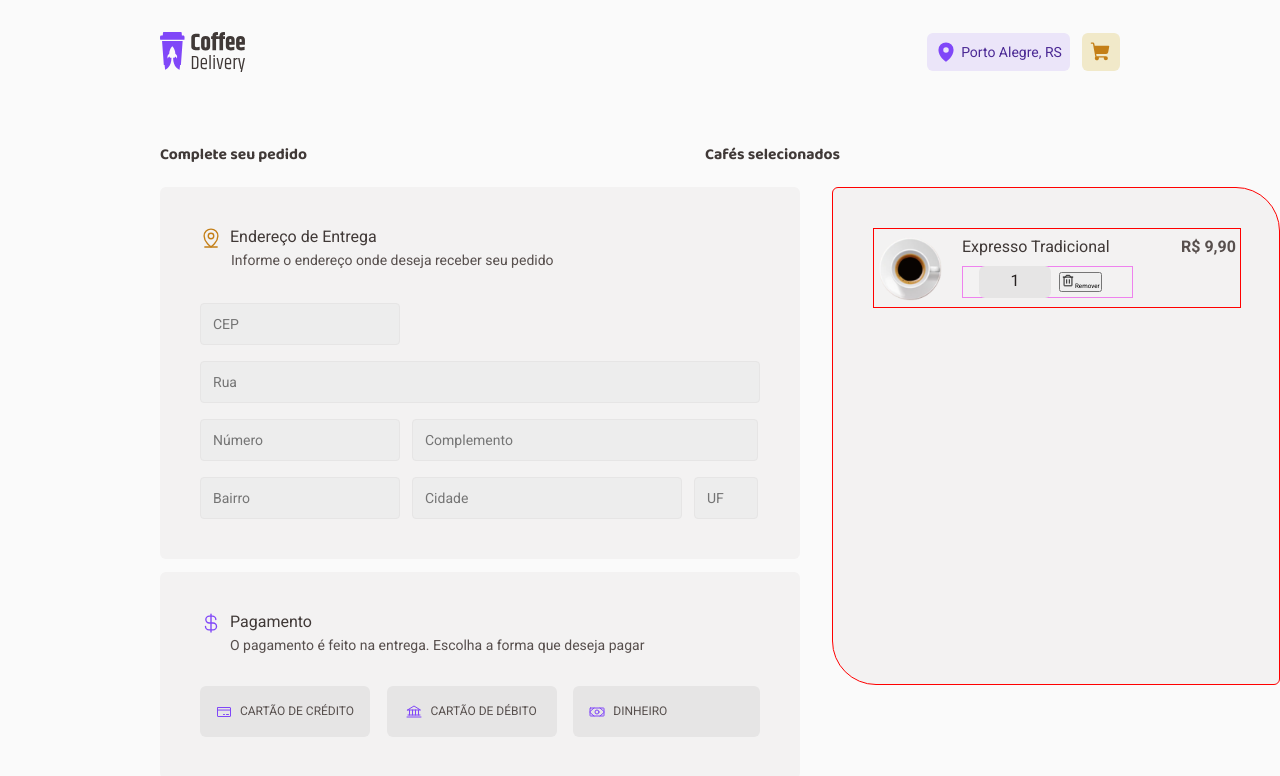
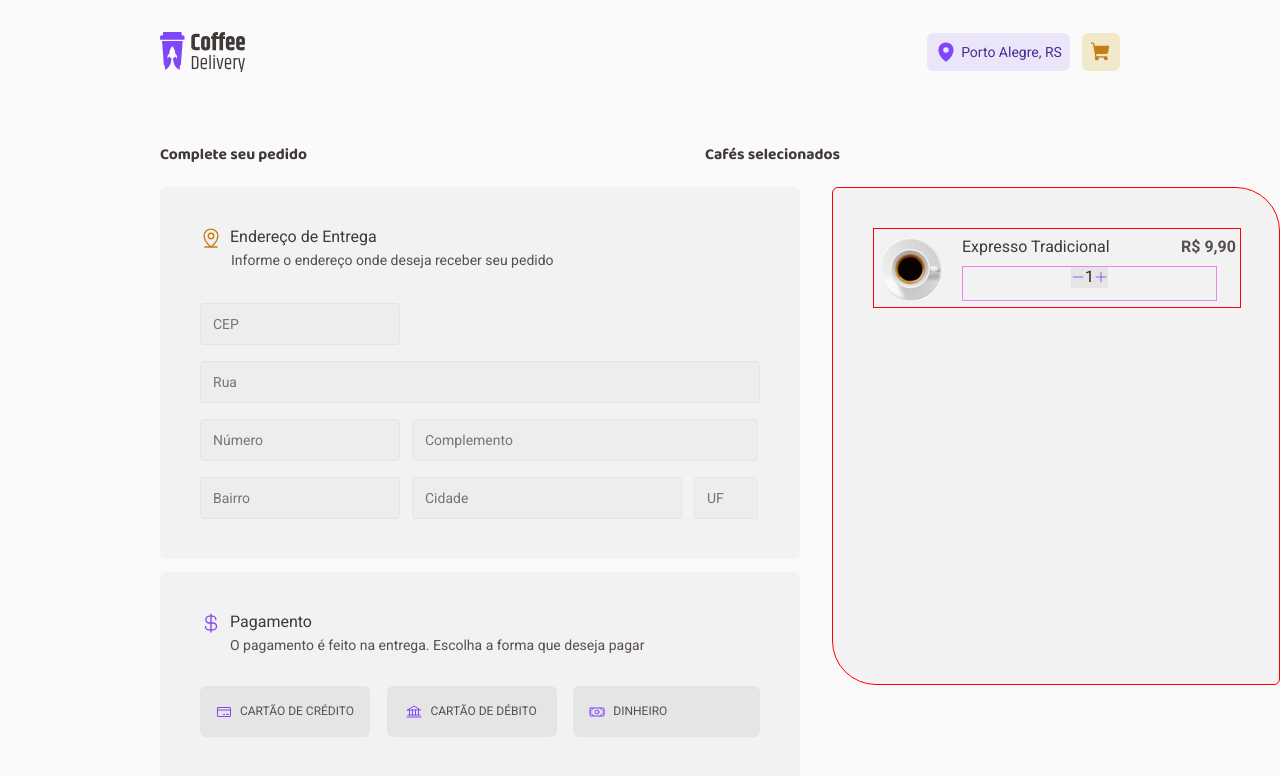
Before and after one commit to leticea/coffee-delivery, a React (Vite) app: page /cart in a window 1280 px wide. Shown: the top 776 px of the page. Built offline with nearby package versions, Linux system fonts and the light colour scheme.

Commit message:
feat(Cart): icons  styles

```diff
--- a/src/pages/Cart/index.tsx
+++ b/src/pages/Cart/index.tsx
@@ -1,10 +1,13 @@
 import {
   AddressForm,
+  Buttons,
+  ButtonsContainer,
   Headline,
   InfoContainer,
   OrderCard,
   PaymentInfo,
   PaymentMethods,
+  QuantityButtons,
   SelectedCoffeeCard,
   Title,
 } from "./styles";
@@ -86,18 +89,18 @@ export function Cart() {
             <img src={traditional} alt="" />
             <div>
               Expresso Tradicional
-              <span>
-                <div className="icons">
+              <ButtonsContainer>
+                <QuantityButtons>
                   <Minus size={14} />
                   1
                   <Plus size={14} />
-                </div>
+                </QuantityButtons>
 
-                <button>
+                {/* <button>
                   <Trash size={14} />
                   Remover
-                </button>
-              </span>
+                </button> */}
+              </ButtonsContainer>
             </div>
           </div>
           <p>R$ 9,90</p>
--- a/src/pages/Cart/styles.ts
+++ b/src/pages/Cart/styles.ts
@@ -271,9 +271,11 @@ export const SelectedCoffeeCard = styled.section`
     width: 6.4rem;
     height: 6.4rem;
   }
+`;
 
-  span {
+export const ButtonsContainer = styled.div`
   display: flex;
+
   align-items: center;
   gap: 8px;
 
@@ -281,18 +283,12 @@ export const SelectedCoffeeCard = styled.section`
   height: 3.2rem;
 
   border: 1px solid violet;
-  }
+`;
 
-  .icons {
-    width: 7.2rem;
-    height: 3.2rem;
+export const QuantityButtons = styled.span`
   display: flex;
   justify-content: center;
   align-items: center;
-    gap: 0.8rem;
-    border-radius: 6px;
-
-    margin: 0 0 0 16px;
 
   font-weight: 400;
   font-size: 1.6rem;
@@ -307,5 +303,4 @@ export const SelectedCoffeeCard = styled.section`
       color: ${(props) => props.theme["purple-800"]};
     }
   }
-  }
 `;
```
Lines whose indentation alone changed are shown as unchanged.
